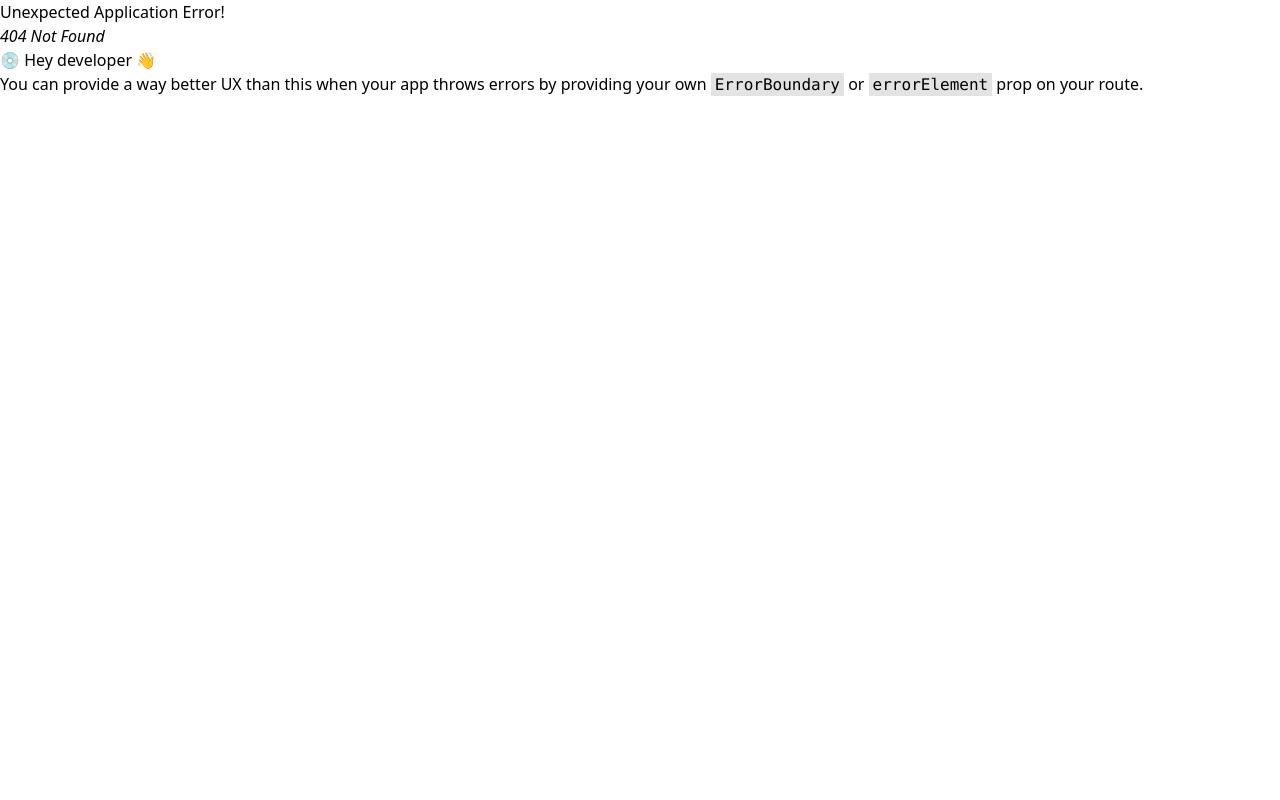
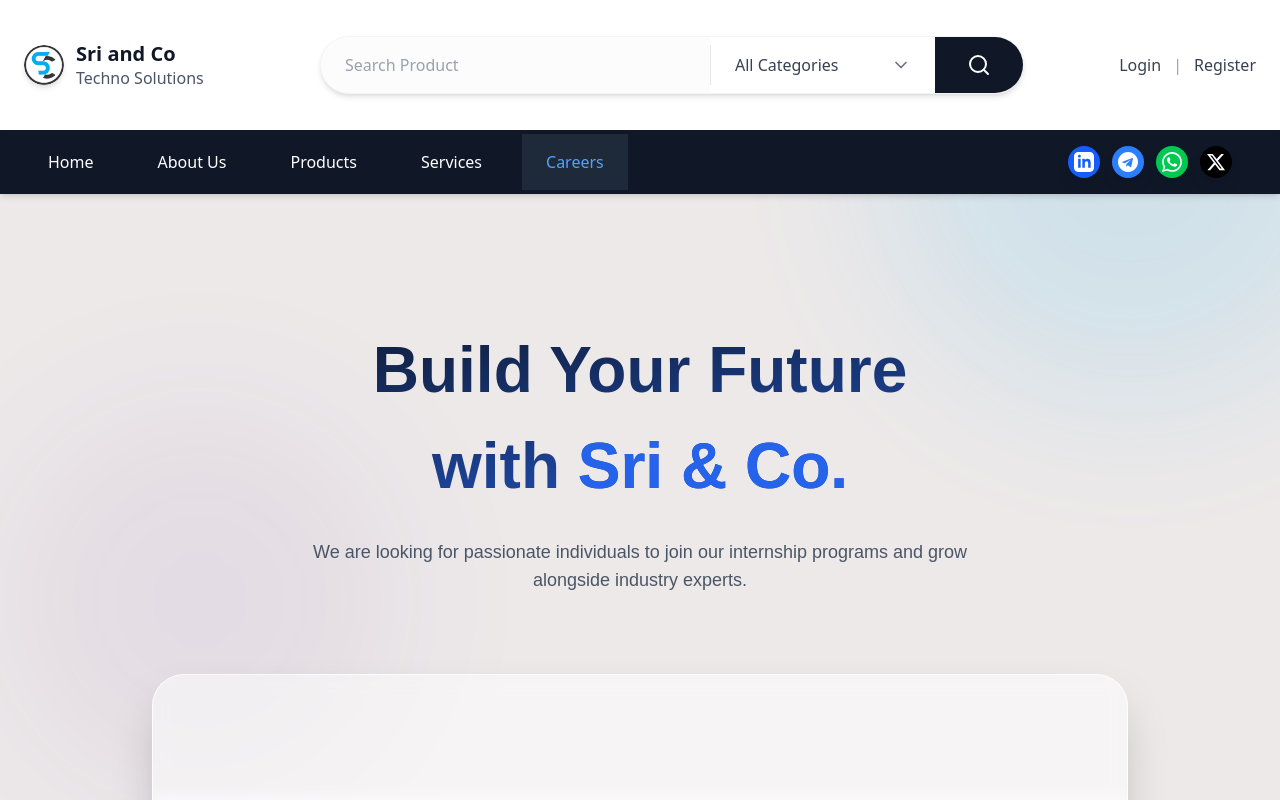
Before and after one commit to Immortalsoul21/sriandcotechnosolution-frontend, a React (Vite) app: page /careers in a window 1280 px wide. Before the commit this address had no page. Shown: the top 800 px of the page. Built offline with nearby package versions, Linux system fonts and the light colour scheme.

Commit message:
feat: implement careers page with themed cards and hover effects to match the design consistency.

```diff
--- /dev/null
+++ b/src/pages/Careers.jsx
@@ -0,0 +1,152 @@
+import React, { useEffect } from 'react';
+
+const Careers = () => {
+    // Re-using the animation logic for consistency
+    useEffect(() => {
+        const handleScroll = () => {
+            const elements = document.querySelectorAll('.animate-on-scroll');
+            elements.forEach((el) => {
+                const rect = el.getBoundingClientRect();
+                if (rect.top < window.innerHeight * 0.85) {
+                    el.classList.add('opacity-100', 'translate-y-0');
+                    el.classList.remove('opacity-0', 'translate-y-10');
+                }
+            });
+        };
+        window.addEventListener('scroll', handleScroll);
+        handleScroll(); // Run once on load
+        return () => window.removeEventListener('scroll', handleScroll);
+    }, []);
+
+    const internshipOpenings = [
+        {
+            id: 1,
+            title: "Marketing Internship",
+            intro: "Help us tell the story of technology that keeps our nation safe and innovation moving. You’ll turn complex electronic components into compelling campaigns that power the Indian defence sector.",
+            bullets: [
+                "Translate high-tech jargon into creative social stories.",
+                "Help launch campaigns for parts protecting India's future.",
+                "Brainstorm with a team where your ideas (and jokes) matter."
+            ],
+            image: "https://images.unsplash.com/photo-1557804506-669a67965ba0?w=400&h=250&fit=crop",
+            hoverStyles: "hover:border-[#4C1D95] hover:shadow-[0_20px_50px_rgba(76,29,149,0.3)]",
+            bulletColor: "text-[#4C1D95]"
+        },
+        {
+            id: 2,
+            title: "Sales Internship",
+            intro: "Step into the front lines of innovation by helping us deliver critical parts. You’ll learn to build powerful partnerships—without the boring corporate-speak.",
+            bullets: [
+                "Handle inquiries for high-tech national security components.",
+                "Get a front-row seat to learning complex tech specs easily.",
+                "Support systems to ensure mission-ready orders are on time."
+            ],
+            image: "https://images.unsplash.com/photo-1556761175-b413da4baf72?w=400&h=250&fit=crop",
+            hoverStyles: "hover:border-[#2563EB] hover:shadow-[0_20px_50px_rgba(37,99,235,0.3)]",
+            bulletColor: "text-[#2563EB]"
+        },
+    ];
+
+    return (
+        <div className="w-full font-['Plus_Jakarta_Sans',sans-serif] text-[#0B1221] relative overflow-hidden">
+
+            {/* --- Background Layer (Matches About Us) --- */}
+            <div className="fixed top-0 left-0 w-full h-full -z-10 bg-[#EDE9E9]">
+                <div className="absolute rounded-full filter blur-[80px] opacity-30 animate-pulse w-[500px] h-[500px] bg-[rgba(2,176,244,0.4)] -top-[100px] -right-[100px]"></div>
+                <div className="absolute rounded-full filter blur-[80px] opacity-20 w-[400px] h-[400px] bg-[rgba(76,29,149,0.3)] bottom-0 left-0"></div>
+            </div>
+
+            {/* --- Hero Section --- */}
+            <section className="pt-32 pb-20 px-6 text-center">
+                <h1 className="text-[clamp(2.5rem,5vw,4rem)] font-extrabold mb-6 bg-gradient-to-br from-[#0B1221] to-[#2563EB] bg-clip-text text-transparent">
+                    Build Your Future <br /> with <span className="text-[#2563EB]">Sri & Co.</span>
+                </h1>
+                <p className="text-lg text-gray-600 max-w-2xl mx-auto">
+                    We are looking for passionate individuals to join our internship programs and grow alongside industry experts.
+                </p>
+            </section>
+
+            {/* --- Video Section --- */}
+            <section className="max-w-5xl mx-auto px-6 mb-24 transition-all duration-700 animate-on-scroll opacity-0 translate-y-10">
+                <div className="aspect-video w-full bg-white/50 backdrop-blur-sm rounded-[32px] border border-white/80 shadow-2xl flex items-center justify-center overflow-hidden group">
+                    <div className="text-gray-400 group-hover:scale-110 transition-transform duration-500">
+                        <svg className="w-20 h-20" fill="currentColor" viewBox="0 0 24 24">
+                            <path d="M8 5v14l11-7z" />
+                        </svg>
+                    </div>
+                    {/* Replace div content with <video> tag when ready */}
+                </div>
+            </section>
+
+            {/* --- Internships Section --- */}
+            <section className="max-w-6xl mx-auto px-6 pb-32">
+                <h2 className="text-3xl font-bold text-center mb-16">Open Opportunities</h2>
+                <div className="grid md:grid-cols-2 gap-12">
+                    {internshipOpenings.map((job) => (
+                        <div
+                            key={job.id}
+                            className={`bg-white/80 backdrop-blur-md p-8 rounded-[32px]
+                                        flex flex-col items-center
+                                        border-b-0 border-transparent /* Start with no border */
+                                        transition-all duration-500 ease-in-out /* Smooth transition for everything */
+                                        animate-on-scroll opacity-0 translate-y-10
+                                        ${job.hoverStyles} /* Apply the hover styles from the data */
+                                        hover:border-b-8 /* Make the border appear on hover */
+                                        hover:-translate-y-2 /* Optional: card lifts up slightly when hovered */
+                                       `}
+                        >
+                            {/* Image Section */}
+                            <div className="rounded-2xl overflow-hidden mb-8 h-48 w-full shadow-sm">
+                                <img
+                                    src={job.image}
+                                    alt={job.title}
+                                    className="w-full h-full object-cover hover:scale-110 transition-transform duration-700"
+                                />
+                            </div>
+                            {/* Job Title */}
+                            <h3 className="text-2xl font-bold mb-3 text-center">{job.title}</h3>
+                            {/* The Intro Text */}
+                            <p className="text-sm text-gray-700 mb-6 text-center leading-relaxed italic px-2">
+                                "{job.intro}"
+                            </p>
+
+                            {/* The Bullet Points */}
+                            <ul className="text-left w-full space-y-3 mb-8 px-2">
+                                {job.bullets.map((bullet, index) => (
+                                    <li key={index} className="flex items-start text-sm text-gray-600">
+                                        {/* Custom Arrow Icon based on brand color */}
+                                        <span className={`mr-2 font-bold ${job.bulletColor}`}>→</span>
+                                        <span>{bullet}</span>
+                                    </li>
+                                ))}
+                            </ul>
+                            {/* Apply Button */}
+                            <a
+                                href="https://forms.gle/iejw11hDbaLrRfMo6"
+                                target="_blank"
+                                rel="noopener noreferrer"
+                                className="inline-block w-full text-center bg-[#0B1221] text-white py-4 rounded-xl font-bold hover:bg-[#2563EB] transition-colors duration-300 shadow-lg shadow-blue-900/10"
+                            >
+                                Apply Now
+                            </a>
+                        </div>
+                    ))}
+                </div>
+            </section>
+
+            {/* --- Partners Section --- */}
+            {/* <section className="bg-white/40 py-20 backdrop-blur-sm border-t border-white/50">
+                <div className="max-w-6xl mx-auto px-6 text-center">
+                    <p className="text-sm font-bold uppercase tracking-widest text-gray-400 mb-10">Trusted By Industry Leaders</p>
+                    <div className="flex flex-wrap justify-center items-center gap-12 md:gap-24 opacity-60 grayscale hover:grayscale-0 transition-all duration-500">
+                        <img className="h-8 md:h-12" src="https://upload.wikimedia.org/wikipedia/commons/thumb/1/16/Bosch-logo.svg/1280px-Bosch-logo.svg.png" alt="Bosch" />
+                        <img className="h-8 md:h-12" src="https://upload.wikimedia.org/wikipedia/commons/thumb/a/a0/Qualcomm_logo.svg/1200px-Qualcomm_logo.svg.png" alt="Qualcomm" />
+                        <img className="h-8 md:h-12" src="https://upload.wikimedia.org/wikipedia/commons/thumb/b/b1/Honeywell_logo.svg/2560px-Honeywell_logo.svg.png" alt="Honeywell" />
+                    </div>
+                </div>
+            </section>*/}
+        </div>
+    );
+};
+
+export default Careers;
--- a/src/routes/index.jsx
+++ b/src/routes/index.jsx
@@ -4,6 +4,7 @@ import Home from '@/pages/Home';
 import MainLayout from '@/layout/MainLayout';
 import Features from '@/pages/Features';
 import Services from '@/pages/Services';
+import Careers from '@/pages/Careers';
 
 
 import Products from '@/pages/Products';
@@ -37,6 +38,7 @@ export const router = createBrowserRouter([
 
 
       { path: 'about', element: <AboutUs /> },
+      { path: 'careers', element: <Careers /> },
     ],
   },
 ]);
```
Also changed, not shown: 1 other file (tests, documents, lock files or other folders).
